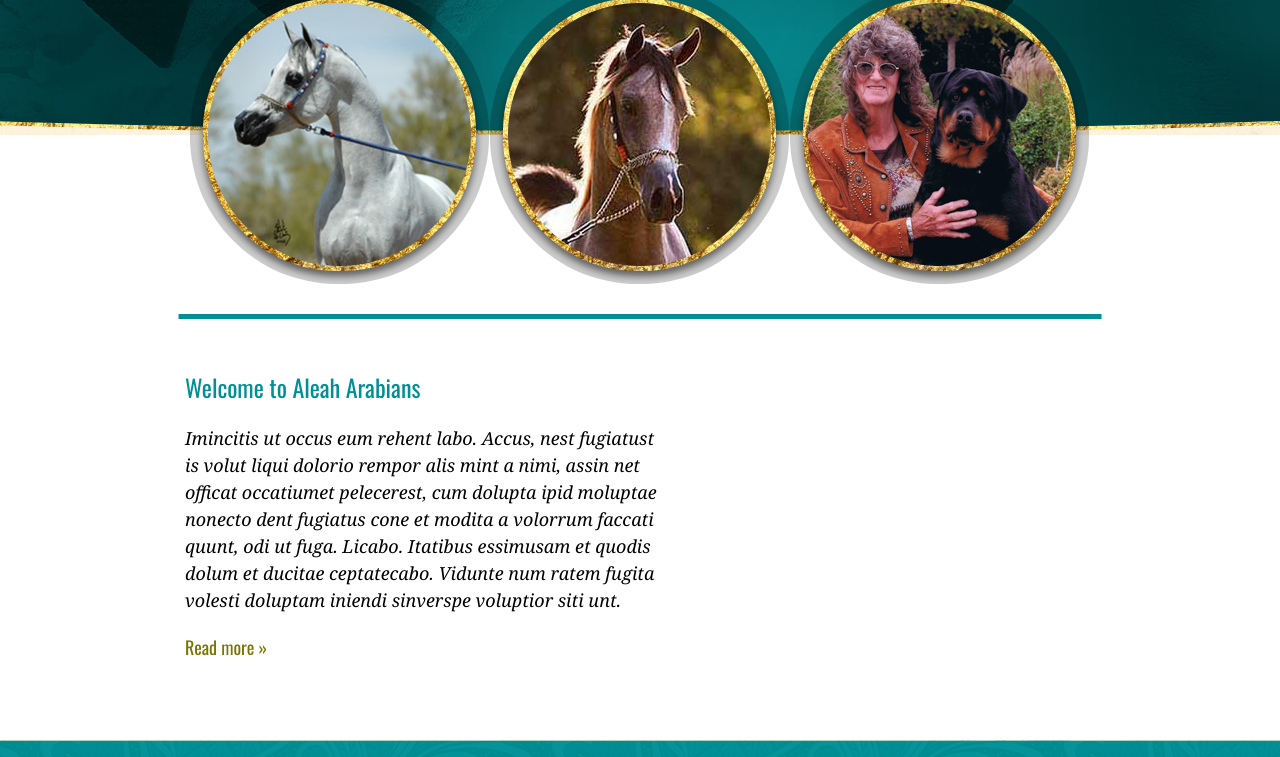
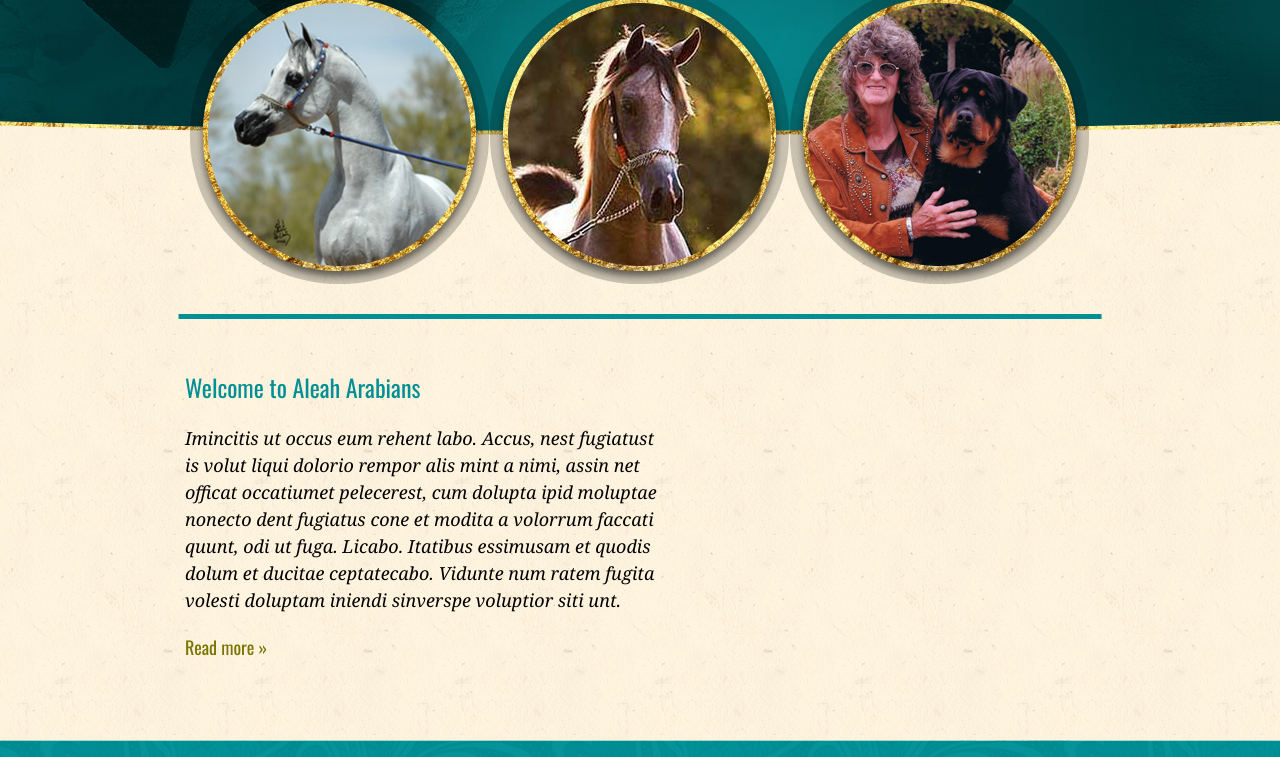
Before and after one commit to kmni/aleaharabians, a website: page index.html in a window 1280 px wide. Shown: the part 480-1237 px from the top of the page. Drawn offline with nearby package versions, Linux system fonts and the light colour scheme.

Commit message:
Content background

```diff
--- a/styles/modules/_page.scss
+++ b/styles/modules/_page.scss
@@ -1,3 +1,4 @@
 .page-wrapper{
     min-height: 605px;
+    background: image-url("content/bg.png");
 }
```
Also changed, not shown: images/content/bg.png (added), styles/style.min.css.
